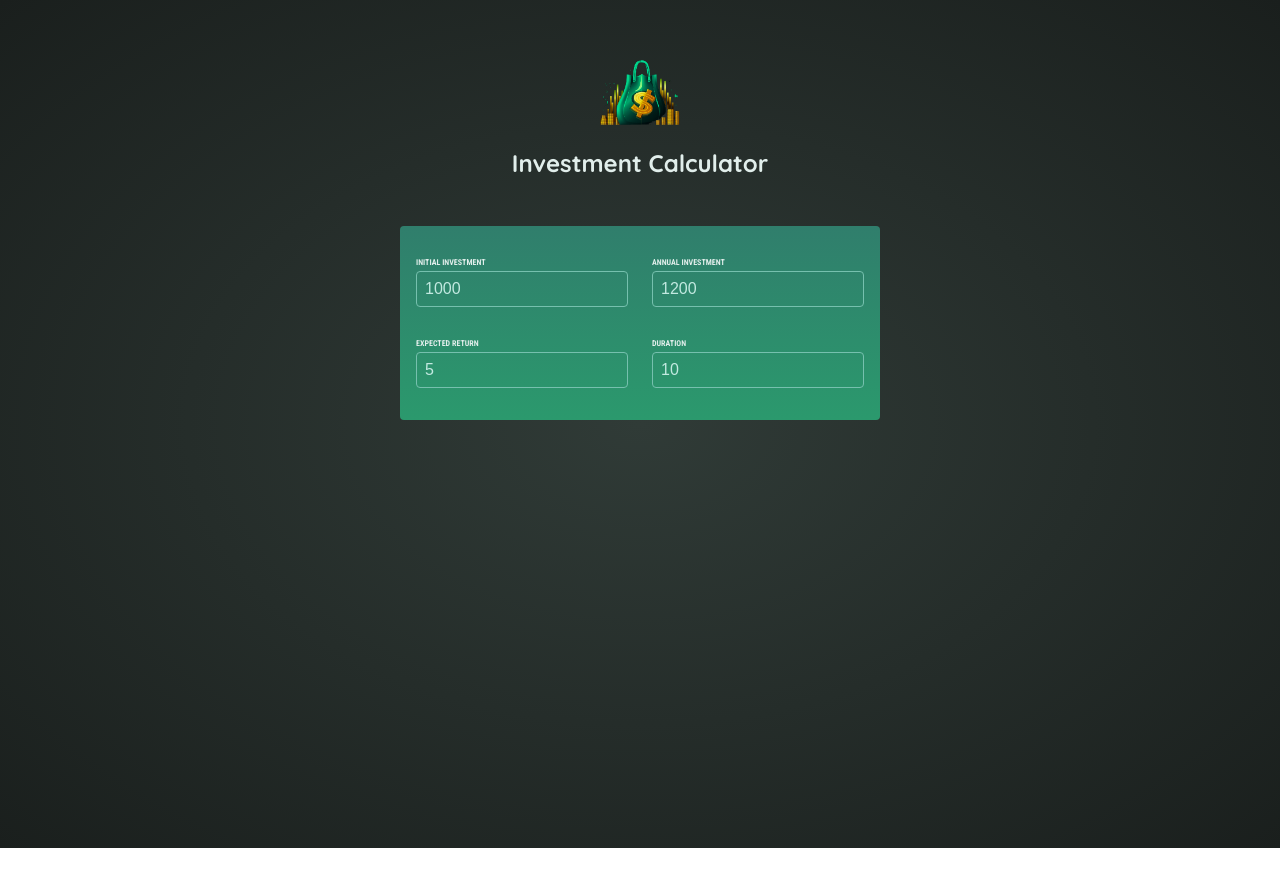
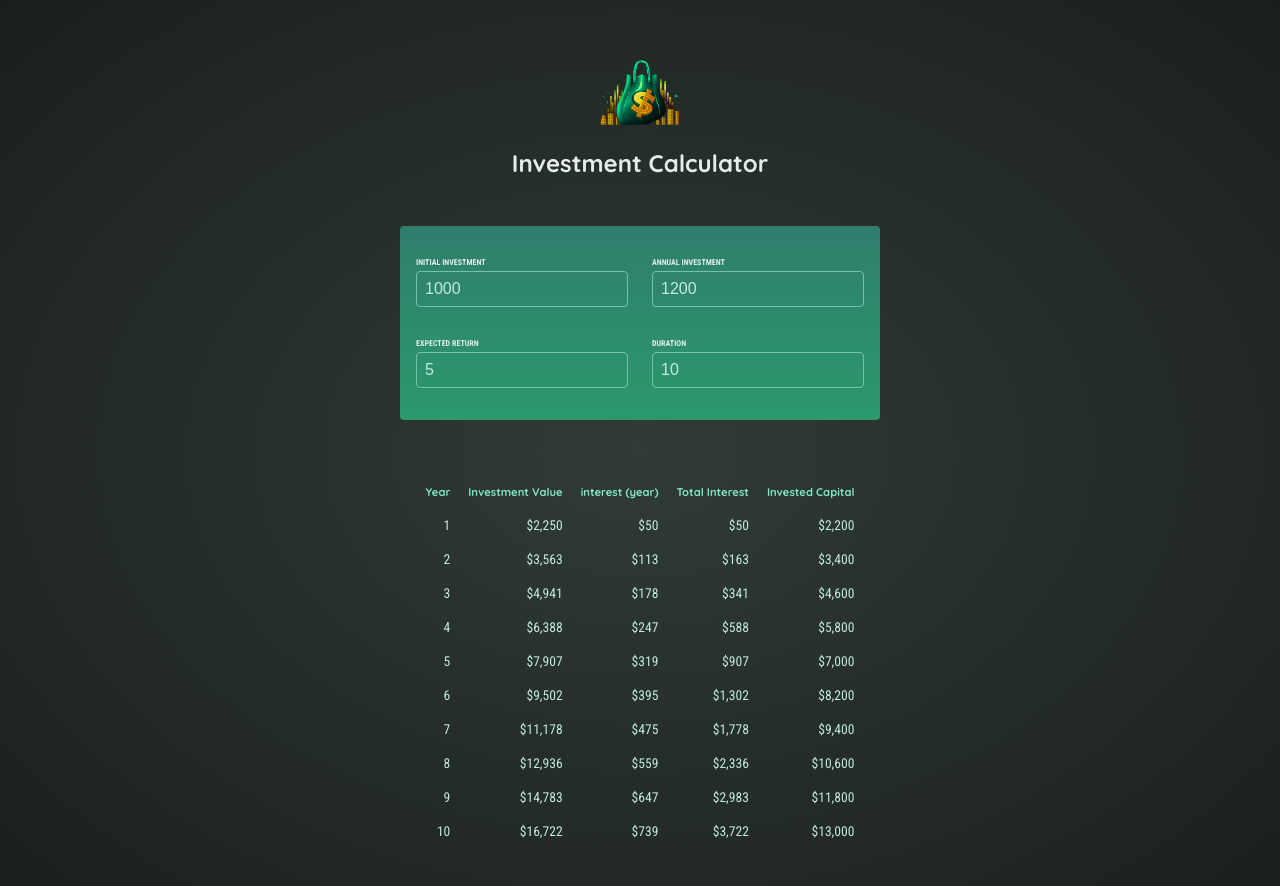
Before and after one commit to Mr-Luka/investment-app-practice, a React (Vite) app: page / in a window 1280 px wide. Shown: the top 886 px of the page. Before the commit the page ends 848 px from the top, so only its background shows below. Built offline with nearby package versions, Linux system fonts and the light colour scheme.

Commit message:
finished with results component

```diff
--- a/src/App.jsx
+++ b/src/App.jsx
@@ -1,13 +1,35 @@
+import {useState} from 'react';
+
 import Header from './components/Header.jsx';
 import UserInput from './components/UserInput.jsx';
+import Results from './components/Results.jsx';
 
 function App() {
+    const [investment, setInvestment] = useState({
+        initialInvestment: 1000,
+        annualInvestment: 1200,
+        expectedReturn: 5,
+        duration: 10
+    });
 
-
+    function handleChange(investmentType, newNumber){
+        setInvestment(prevInvestment => {
+            return {
+                ...prevInvestment,
+                [investmentType]: +newNumber
+            }
+        })
+    }
 
   return <>
     <Header />
-    <UserInput />
+    <UserInput
+      onChange={handleChange}
+      investment={investment}
+    />
+    <Results
+      input={investment}
+    />
   </>
 }
 
--- a/src/components/Results.jsx
+++ b/src/components/Results.jsx
@@ -1,6 +1,12 @@
 import {calculateInvestmentResults, formatter} from '../util/investment.js';
 
-export default function Results () {
+export default function Results ({input}) {
+    const resultsData = calculateInvestmentResults(input);
+    const initialInvestment =
+        resultsData[0].valueEndOfYear -
+        resultsData[0].interest -
+        resultsData[0].annualInvestment;
+    console.log(resultsData)
 
 
     return (
@@ -15,6 +21,18 @@ export default function Results () {
                 </tr>
             </thead>
             <tbody>
+                {resultsData.map(yearData => {
+                    const totalInterest = yearData.valueEndOfYear - yearData.annualInvestment * yearData.year - initialInvestment;
+                    const totalAmountInvested = yearData.valueEndOfYear - totalInterest;
+                return <tr key={yearData.year}>
+                        <td>{yearData.year}</td>
+                        <td>{formatter.format(yearData.valueEndOfYear)}</td>
+                        <td>{formatter.format(yearData.interest)}</td>
+                        <td>{formatter.format(totalInterest)}</td>
+                        <td>{formatter.format(totalAmountInvested)}</td>
+                       </tr>
+                }
+                )}
 
             </tbody>
         </table>
--- a/src/components/UserInput.jsx
+++ b/src/components/UserInput.jsx
@@ -1,23 +1,5 @@
-import {useState} from 'react';
 
-
-export default function UserInput(){
-    const [investment, setInvestment] = useState({
-        initialInvestment: 1000,
-        annualInvestment: 1200,
-        expectedReturn: 5,
-        duration: 10
-    });
-
-    function handleChange(investmentType, newNumber){
-        setInvestment(prevInvestment => {
-            return {
-                ...prevInvestment,
-                [investmentType]: newNumber
-            }
-        })
-    }
-
+export default function UserInput({onChange, investment}){
     return (
         <section id="user-input">
             <div className="input-group">
@@ -27,7 +9,7 @@ export default function UserInput(){
                         type="number"
                         required
                         value={investment.initialInvestment}
-                        onChange={(e)=> handleChange('initialInvestment', e.target.value)}
+                        onChange={(e)=> onChange('initialInvestment', e.target.value)}
                      />
                 </p>
                 <p>
@@ -36,7 +18,7 @@ export default function UserInput(){
                         type="number"
                         required
                         value={investment.annualInvestment}
-                        onChange={(e)=> handleChange('annualInvestment', e.target.value)}
+                        onChange={(e)=> onChange('annualInvestment', e.target.value)}
                         />
                 </p>
             </div>
@@ -47,7 +29,7 @@ export default function UserInput(){
                         type="number"
                         required
                         value={investment.expectedReturn}
-                        onChange={(e)=> handleChange('expectedReturn', e.target.value)}
+                        onChange={(e)=> onChange('expectedReturn', e.target.value)}
                         />
                 </p>
                 <p>
@@ -56,7 +38,7 @@ export default function UserInput(){
                         type="number"
                         required
                         value={investment.duration}
-                        onChange={(e)=> handleChange('duration', e.target.value)}
+                        onChange={(e)=> onChange('duration', e.target.value)}
                         />
                 </p>
             </div>
```
